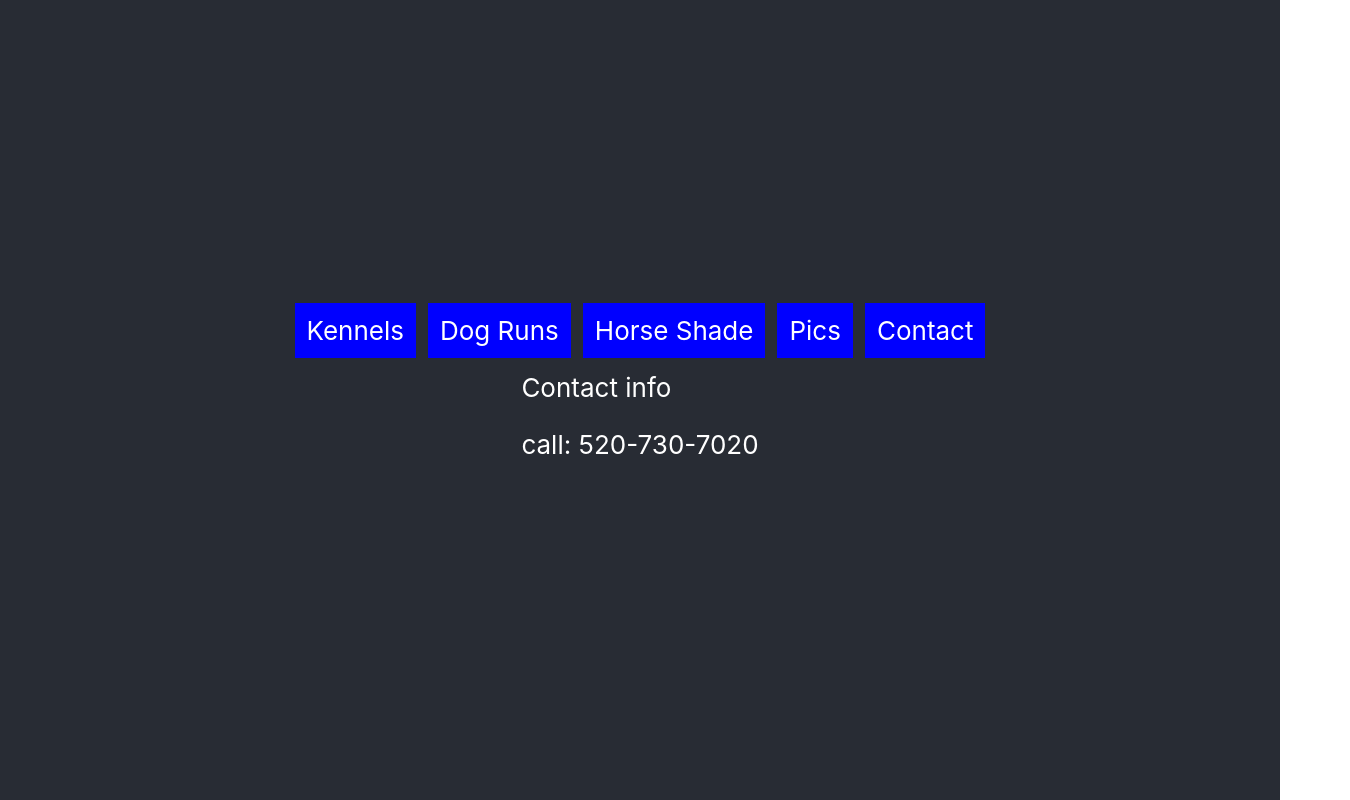
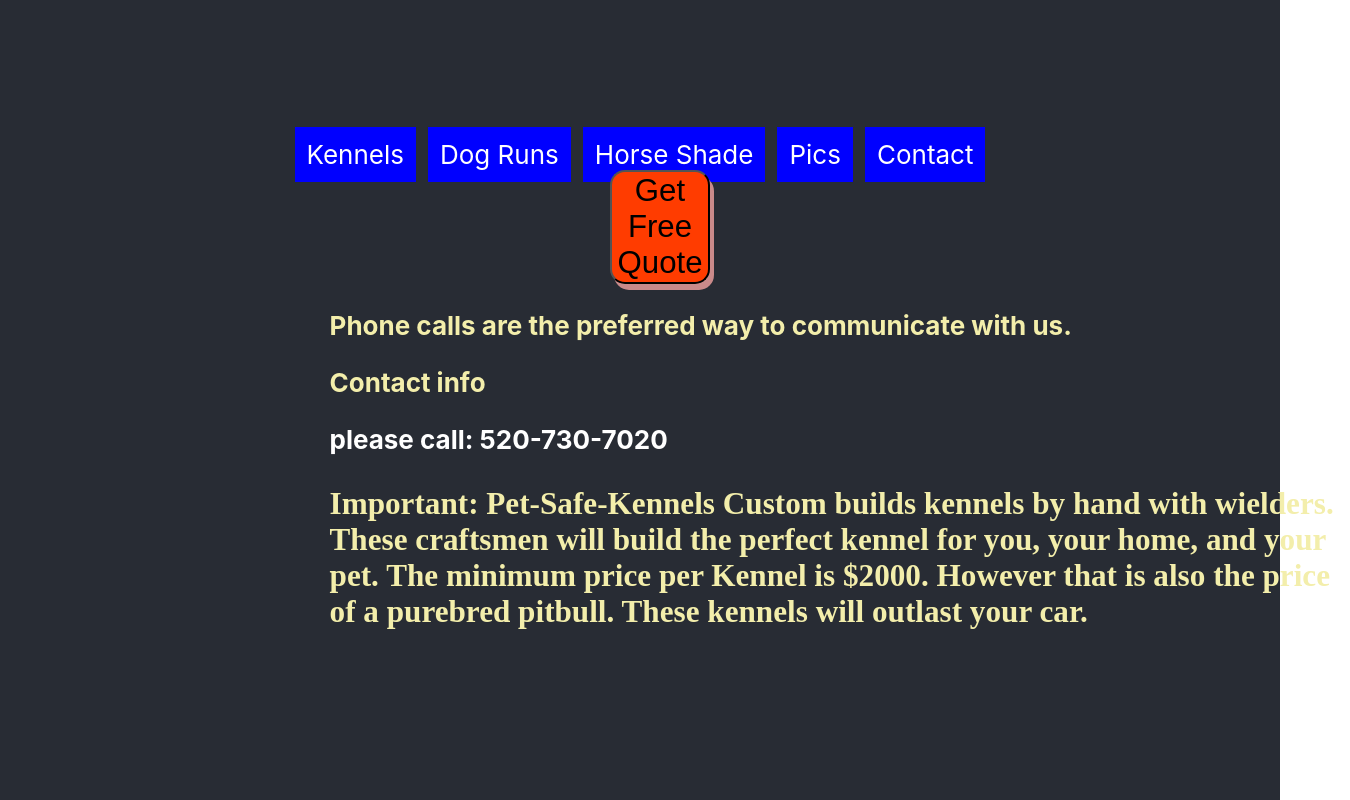
Before and after one commit to rhtaylor/Petsafe-kennels, a React (Create React App) app in the folder React-Front/pet-safe-kennels/: page /Contact in a window 1280 px wide. Shown: the whole page, 1350 px wide, since content can reach past the window. Built offline with nearby package versions, Linux system fonts and the light colour scheme; no server answers.

Commit message:
update to contact component

```diff
--- a/React-Front/pet-safe-kennels/src/Contact.jsx
+++ b/React-Front/pet-safe-kennels/src/Contact.jsx
@@ -1,10 +1,45 @@
 import React, { Component } from 'react'
+import ContactUs from './EmailForm.jsx'
+import Button from './Button.jsx'
+import './css/button.scss'
 
 export default class Contact extends Component{
+    constructor(props){
+        super(props)
+        this.state={
+            display: null
+        }
+        this.updateForm = this.updateForm.bind(this)
+
+    }
+    updateForm(e) {
+        e.preventDefault()
+        debugger
+        this.state.display == null
+            ?
+            this.setState(
+                {
+                    display: "flex",
+                    direction: 'column'
+                })
+            :
+            this.setState({
+                display: null,
+                direction: null
+            })
+
+    }
     render(){
-        return(<div>
+        return(<div id="dog-parent">
+            <Button handleClick={(e) => this.updateForm(e)} />
+            <ContactUs display={{ display: this.state.display }} stateToProp={this.state.direction} history={this.props.history}
+                updateForm={this.updateForm}
+            />
+            <p>Phone calls are the preferred way to communicate with us.</p>
             <p>Contact info</p>
-            <p>call: 520-730-7020</p>
+            <p id="call">please call: 520-730-7020</p>
+            <p id="highlight">Important: Pet-Safe-Kennels Custom builds kennels by hand with wielders. These craftsmen
+            will build the perfect kennel for you, your home, and your pet. The minimum price per Kennel is $2000. However that is also the price of a purebred pitbull. These kennels will outlast your car.</p>
         </div>)
     }
 }
--- a/React-Front/pet-safe-kennels/src/css/button.scss
+++ b/React-Front/pet-safe-kennels/src/css/button.scss
@@ -11,3 +11,33 @@
     box-shadow: 2px 5px rgb(221, 236, 153);
     cursor: pointer;
 }
+
+#dog-parent{
+
+    .button{
+    .contact-form{
+        margin-right: clamp(90vh,90vh, 90vh);
+
+    }
+    align-self: center;
+    margin-right: 80vh;
+    }
+    p{
+        justify-items: center;
+        margin-left: 50vh;
+        color:rgb(243, 238, 171);
+        font-weight: bold;
+    }
+    #call{
+    color:white;
+}
+}
+
+#highlight{
+    font-weight: bold;
+    font-size: larger;
+    font-family: cursive;
+}
+#call{
+    color:white;
+}
```
Also changed, not shown: 1 other file (tests, documents, lock files or other folders).
